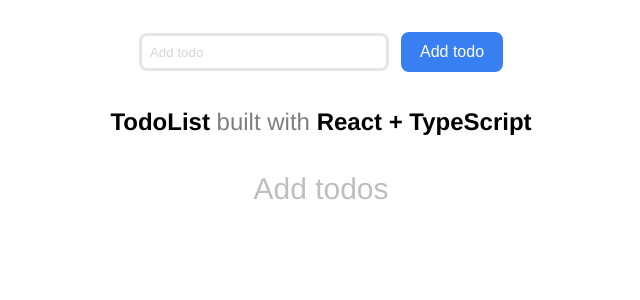
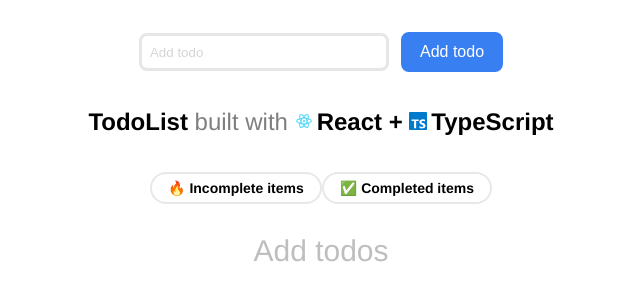
Before and after one commit to ggkim0614/ts-react-todo, a React (Vite) app: page / in a window 1280 px wide. Shown: the top 300 px of the page, without its empty margins (319-959 px from the left). Built offline with nearby package versions, Linux system fonts and the light colour scheme.

Commit message:
Add: add chip toggle filtering feature

```diff
--- a/src/App.tsx
+++ b/src/App.tsx
@@ -5,10 +5,22 @@
 import Button from './Components/Button';
 import TextInput from './Components/TextInput';
 import { v4 as uuidv4 } from 'uuid';
+import Chip from './Components/Chip';
+import { RiReactjsLine } from 'react-icons/ri';
+import { SiTypescript } from 'react-icons/si';
 
-const App: React.FC = () => {
+type ChipState = {
+	incompleteItems: false;
+	completeItems: false;
+};
+
+const App = () => {
 	const [todos, setTodos] = useState<Todo[]>([]);
 	const [inputValue, setInputValue] = useState<string>('');
+	const [chipState, setChipState] = useState<ChipState>({
+		incompleteItems: false,
+		completeItems: false,
+	});
 
 	const handleChange = (event: ChangeEvent<HTMLInputElement>) => {
 		setInputValue(event.target.value);
@@ -44,6 +56,23 @@
 		}
 	};
 
+	const handleToggle = (
+		stateToToggle: keyof ChipState,
+		oppositeKey: keyof ChipState
+	) => {
+		setChipState((prev: ChipState) => ({
+			...prev,
+			[stateToToggle]: !chipState[stateToToggle],
+			[oppositeKey]: false,
+		}));
+	};
+
+	const completedTodos = todos.filter((todo) => todo.isComplete === true);
+
+	const incompleteTodos = todos.filter((todo) => todo.isComplete !== true);
+
+	console.log(chipState);
+
 	return (
 		<Wrapper>
 			<CenterDiv>
@@ -65,12 +94,63 @@
 			<CenterDiv>
 				<TodoBody>
 					<Header>
-						TodoList <span>built with</span> React + TypeScript
+						TodoList <span>built with</span>
+						&nbsp;
+						<RiReactjsLine
+							color="#61dbfb"
+							size="18"
+							style={{ marginRight: '4px' }}
+						/>
+						React +{' '}
+						<SiTypescript
+							color="#007acc"
+							size="18"
+							style={{ marginRight: '4px' }}
+						/>
+						TypeScript
 					</Header>
 					<TodoSection>
-						{todos.length === 0 ? (
-							<AddTodoMsg>Add todos</AddTodoMsg>
-						) : (
+						<CenterDiv>
+							<Chip
+								label="🔥 Incomplete items"
+								value={chipState.incompleteItems}
+								handleToggle={() =>
+									handleToggle('incompleteItems', 'completeItems')
+								}
+							/>
+							<Chip
+								label="✅ Completed items"
+								value={chipState.completeItems}
+								handleToggle={() =>
+									handleToggle('completeItems', 'incompleteItems')
+								}
+							/>
+						</CenterDiv>
+						{todos.length === 0 && <AddTodoMsg>Add todos</AddTodoMsg>}
+						{chipState.incompleteItems &&
+							incompleteTodos.map((todo: Todo, key: number) => {
+								return (
+									<TodoItem
+										key={key}
+										todo={todo}
+										toggleTodo={toggleTodo}
+										deleteTodo={deleteTodo}
+									/>
+								);
+							})}
+						{chipState.completeItems &&
+							completedTodos.map((todo: Todo, key: number) => {
+								return (
+									<TodoItem
+										key={key}
+										todo={todo}
+										toggleTodo={toggleTodo}
+										deleteTodo={deleteTodo}
+									/>
+								);
+							})}
+						{chipState.incompleteItems === false &&
+							chipState.completeItems === false &&
 							todos.map((todo: Todo, key: number) => {
 								return (
 									<TodoItem
@@ -80,8 +160,7 @@
 										deleteTodo={deleteTodo}
 									/>
 								);
-							})
-						)}
+							})}
 					</TodoSection>
 				</TodoBody>
 			</CenterDiv>
--- /dev/null
+++ b/src/Components/Chip.tsx
@@ -0,0 +1,47 @@
+import styled, { css } from 'styled-components';
+
+type ChipProps = {
+	label: string;
+	value: boolean;
+	handleToggle?: () => void;
+};
+
+const Chip = ({ label, value, handleToggle }: ChipProps) => {
+	return (
+		<ChipContainer
+			isActive={value}
+			onClick={handleToggle ? handleToggle : undefined}
+		>
+			{label}
+		</ChipContainer>
+	);
+};
+
+export default Chip;
+
+const ChipContainer = styled.div<{ isActive: boolean }>`
+	user-select: none;
+	padding: 6px 16px;
+	display: inline-block;
+	font-size: 14px;
+	font-weight: 600;
+	border-radius: 55px;
+	border: 2px solid #e8e8e8;
+	cursor: pointer;
+
+	&:hover {
+		border: 2px solid#387ff2;
+	}
+
+	${({ isActive }) =>
+		isActive === true &&
+		css`
+			background: #387ff2;
+			border: 2px solid #387ff2;
+			color: #fff;
+
+			&:hover {
+				border: 2px solid#1d6ff1;
+			}
+		`}
+`;
--- a/src/TodoItem.tsx
+++ b/src/TodoItem.tsx
@@ -42,7 +42,7 @@
 	justify-content: space-between;
 	border: 3px solid #e8e8e8;
 	border-radius: 15px;
-	margin-bottom: 12px;
+	margin-top: 12px;
 
 	${({ isComplete }) =>
 		isComplete === true &&
@@ -61,7 +61,7 @@
 	color: #fff;
 	border-radius: 8px;
 	z-index: 10;
-	left: -200px;
+	left: -185px;
 	bottom: 10px;
 	transform: scale(0);
 	transition: 0.15s;
```
Also changed, not shown: 1 other file (tests, documents, lock files or other folders).
